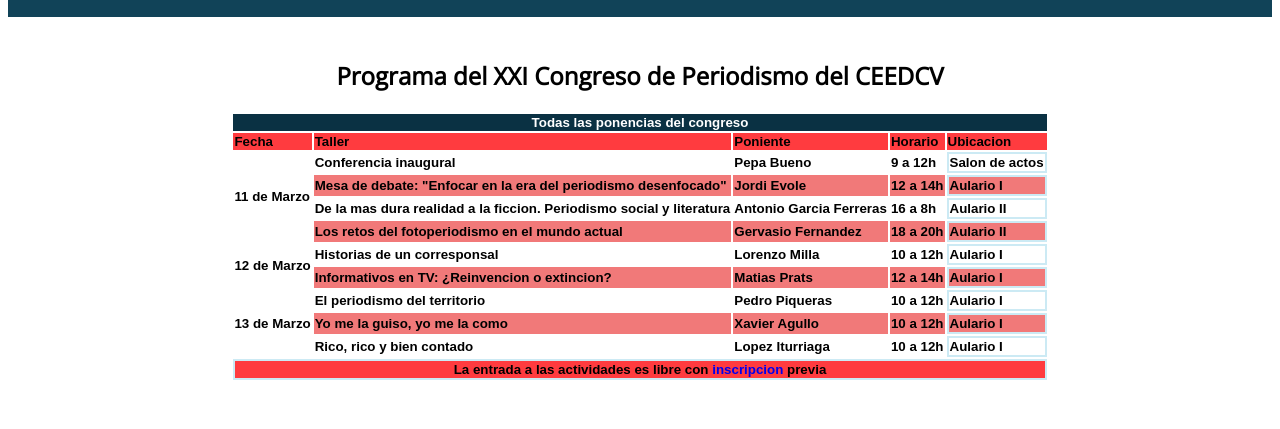
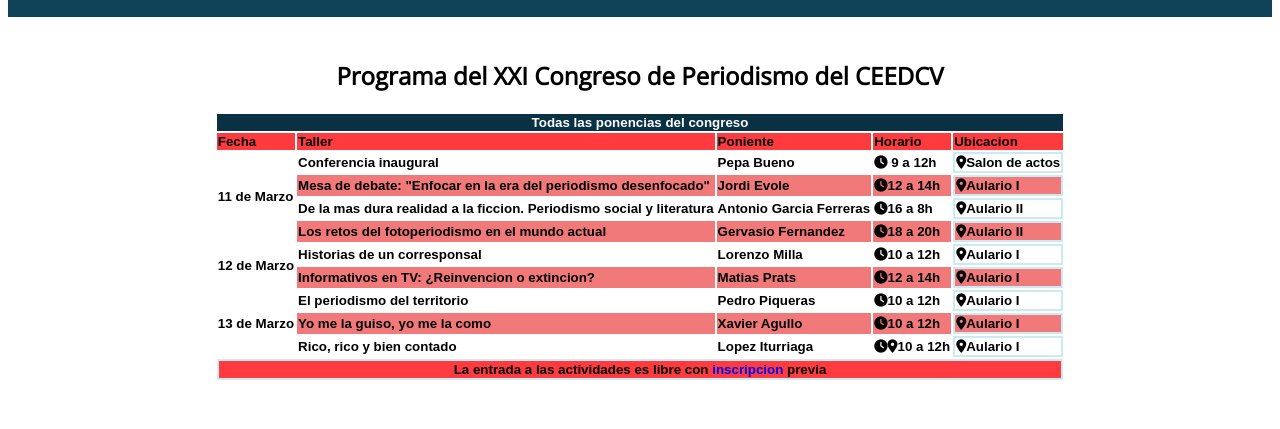
Before and after one commit to VoiD12Dev/Eval_LM, a plain HTML site: page programacion.html in a window 1280 px wide. Shown: the part 226-655 px from the top of the page. Drawn offline with nearby package versions, Linux system fonts and the light colour scheme.

Commit message:
Listo para entrega

```diff
--- a/css/indice.css
+++ b/css/indice.css
@@ -24,7 +24,7 @@
 
 .tab1 {
     background-color: #648da0;
-    height: 250px;
+    height: 290px;
 }
 
 .parbody {
--- a/programacion.html
+++ b/programacion.html
@@ -7,6 +7,7 @@
     <title>Programacion</title>
     <link rel="stylesheet" href="css/programacion.css">
     <link rel="stylesheet" href="css/comun.css">
+    <script src="https://kit.fontawesome.com/22c66ad8e1.js" crossorigin="anonymous"></script>
 </head>
 <body>
     <header>
@@ -53,66 +54,66 @@
                         <th rowspan="4">11 de Marzo</th>
                         <th>Conferencia inaugural</th>
                         <th>Pepa Bueno</th>
-                        <th>9 a 12h</th> <!--Falta el icono-->
-                        <th class="bcol">Salon de actos</th><!--Falta el icono tb-->
+                        <th> <i class="fa-solid fa-clock"></i> 9 a 12h</th>
+                        <th class="bcol"><i class="fa-solid fa-location-dot"></i>Salon de actos</th>
                     </tr>
 
                     <tr class="rclar">
                         <th>Mesa de debate: "Enfocar en la era del periodismo desenfocado"</th>
                         <th>Jordi Evole</th>
-                        <th>12 a 14h</th>
-                        <th class="bcol">Aulario I</th>
+                        <th><i class="fa-solid fa-clock"></i>12 a 14h</th>
+                        <th class="bcol"><i class="fa-solid fa-location-dot"></i>Aulario I</th>
                     </tr>
 
                     <tr>
                         <th>De la mas dura realidad a la ficcion. Periodismo social y literatura</th>
                         <th>Antonio Garcia Ferreras</th>
-                        <th>16 a 8h</th>
-                        <th class="bcol">Aulario II</th>
+                        <th><i class="fa-solid fa-clock"></i>16 a 8h</th>
+                        <th class="bcol"><i class="fa-solid fa-location-dot"></i>Aulario II</th>
                     </tr>
 
                     <tr class="rclar">
                         <th>Los retos del fotoperiodismo en el mundo actual</th>
                         <th>Gervasio Fernandez</th>
-                        <th>18 a 20h</th>
-                        <th class="bcol">Aulario II</th>
+                        <th><i class="fa-solid fa-clock"></i>18 a 20h</th>
+                        <th class="bcol"><i class="fa-solid fa-location-dot"></i>Aulario II</th>
                     </tr>
 
                     <tr>
                         <th rowspan="2">12 de Marzo</th>
                         <th>Historias de un corresponsal</th>
                         <th>Lorenzo Milla</th>
-                        <th>10 a 12h</th>
-                        <th class="bcol">Aulario I</th>
+                        <th><i class="fa-solid fa-clock"></i>10 a 12h</th>
+                        <th class="bcol"><i class="fa-solid fa-location-dot"></i>Aulario I</th>
                     </tr>
 
                     <tr class="rclar">
                         <th>Informativos en TV: ¿Reinvencion o extincion?</th>
                         <th>Matias Prats</th>
-                        <th>12 a 14h</th>
-                        <th class="bcol">Aulario I</th>
+                        <th><i class="fa-solid fa-clock"></i>12 a 14h</th>
+                        <th class="bcol"><i class="fa-solid fa-location-dot"></i>Aulario I</th>
                     </tr>
 
                     <tr>
                         <th rowspan="3">13 de Marzo</th>
                         <th>El periodismo del territorio</th>
                         <th>Pedro Piqueras</th>
-                        <th>10 a 12h</th>
-                        <th class="bcol">Aulario I</th>
+                        <th><i class="fa-solid fa-clock"></i>10 a 12h</th>
+                        <th class="bcol"><i class="fa-solid fa-location-dot"></i>Aulario I</th>
                     </tr>
 
                     <tr class="rclar">
                         <th>Yo me la guiso, yo me la como</th>
                         <th>Xavier Agullo</th>
-                        <th>10 a 12h</th>
-                        <th class="bcol">Aulario I</th>
+                        <th><i class="fa-solid fa-clock"></i>10 a 12h</th>
+                        <th class="bcol"><i class="fa-solid fa-location-dot"></i>Aulario I</th>
                     </tr>
 
                     <tr>
                         <th>Rico, rico y bien contado</th>
                         <th>Lopez Iturriaga</th>
-                        <th>10 a 12h</th>
-                        <th class="bcol">Aulario I</th>
+                        <th><i class="fa-solid fa-clock"></i><i class="fa-solid fa-location-dot"></i>10 a 12h</th>
+                        <th class="bcol"><i class="fa-solid fa-location-dot"></i>Aulario I</th>
                     </tr>
                 </tbody>
 
```
